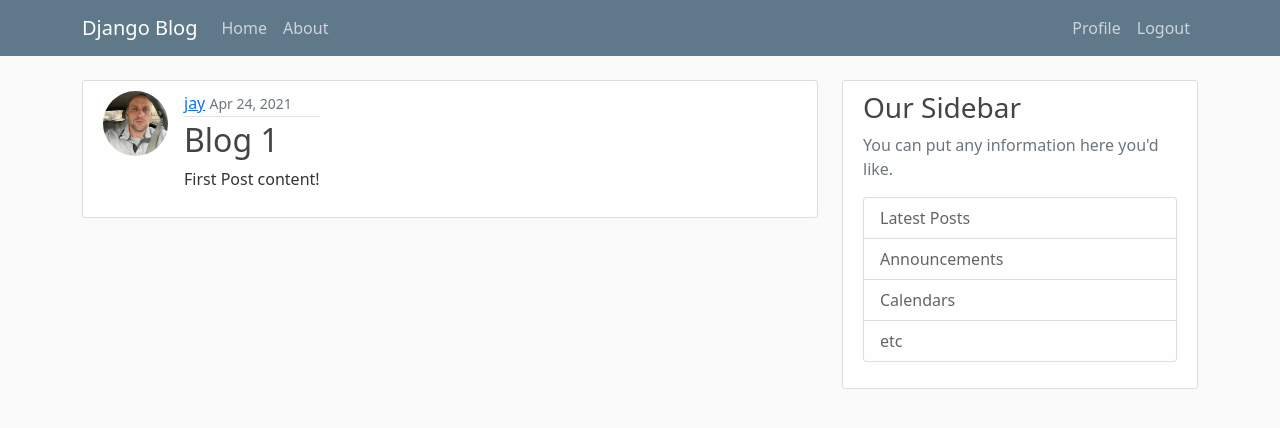
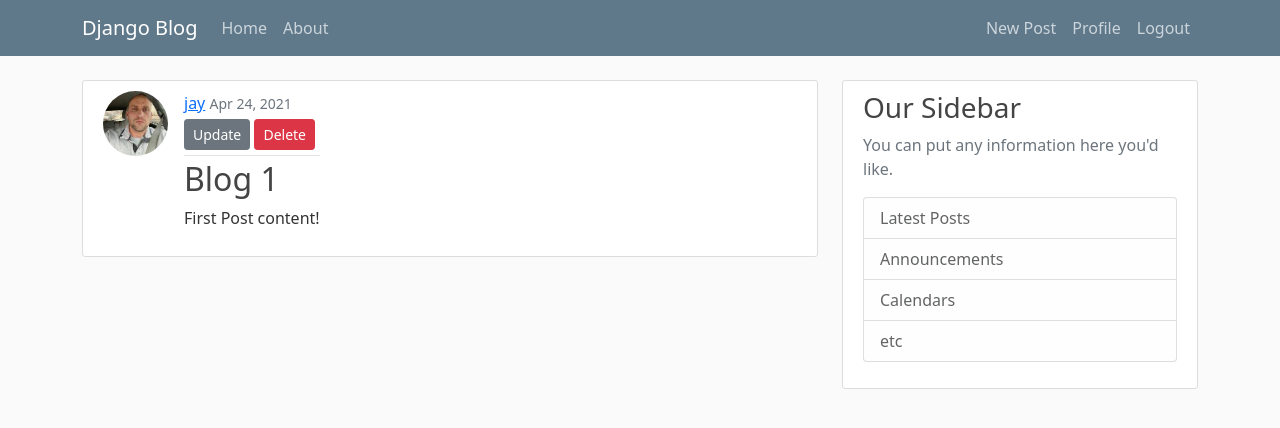
Before and after one commit to Jaywomack/django_project_blog, a Django app: page /post/2/ in a window 1280 px wide. Shown: the top 428 px of the page. Run offline with Django 3.2, Linux system fonts and the light colour scheme; a user stored in the database is signed in; data comes from the database, SQL or seed files in the repository; both versions use the stored data as it was after the commit.

Commit message:
Added update and delete buttons to blog-details page

```diff
--- a/blog/templates/blog/base.html
+++ b/blog/templates/blog/base.html
@@ -32,6 +32,7 @@
                 <!-- Navbar Right Side -->
                 <div class="navbar-nav">
                     {% if user.is_authenticated %}
+                        <a class='nav-item nav-link' href="{% url 'post-create' %}">New Post</a>
                         <a class='nav-item nav-link' href="{% url 'profile' %}">Profile</a>
                         <a class='nav-item nav-link' href="{% url 'logout' %}">Logout</a>
                     {% else %}
--- a/blog/templates/blog/post_detail.html
+++ b/blog/templates/blog/post_detail.html
@@ -11,6 +11,12 @@
             <div class="article-metadata">
                 <a class="mr-2" href="#">{{ object.author }}</a>
                 <small class="text-muted">{{ object.date_posted | date:"M d, Y" }}</small>
+                {% if object.author == user %}
+                    <div>
+                        <a class="btn btn-secondary btn-sm my-1" href="{% url 'post-update' object.id %}">Update</a>
+                        <a class="btn btn-danger btn-sm my-1" href="{% url 'post-delete' object.id %}">Delete</a>
+                    </div>
+                {% endif %}
             </div>
             <h2 class="article-title">{{ object.title }}</h2>
             <p class="article-content">{{ object.content }}</p>
```
Also changed, not shown: db.sqlite3.
